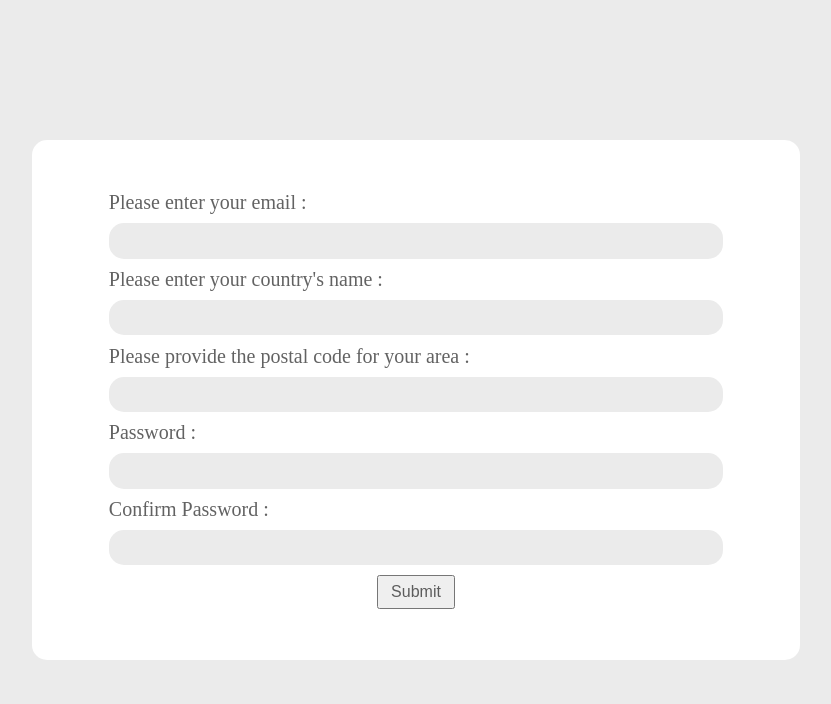
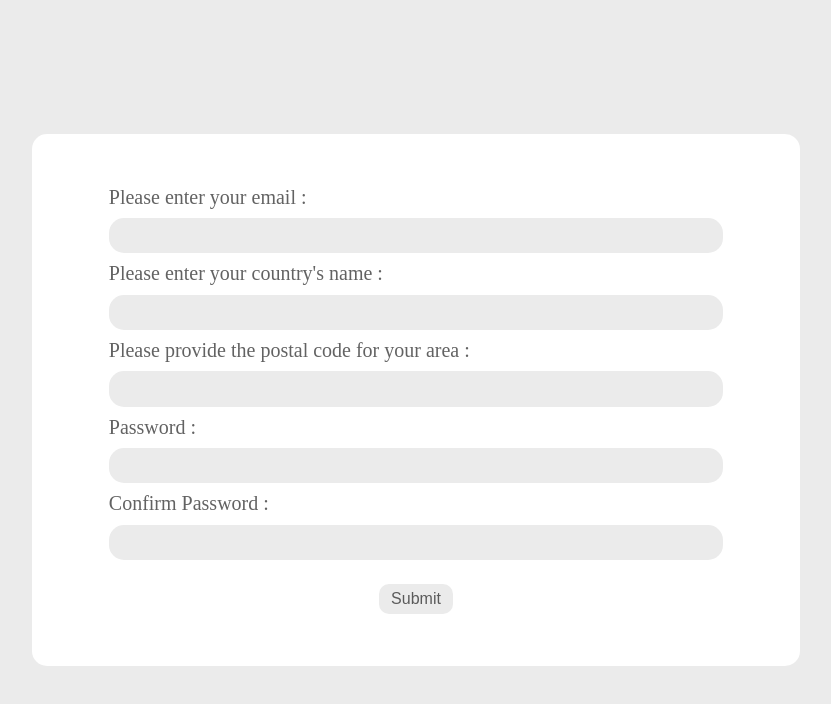
Before and after one commit to Z-K11/formValidationWithJavascript, a plain HTML site: page index.html in a window 1280 px wide. Shown: the whole page, without its empty margins (224-1055 px from the left). Drawn offline with Linux system fonts and the light colour scheme.

Commit message:
complete form style and structure

```diff
--- a/style.css
+++ b/style.css
@@ -58,4 +58,8 @@ input
     font-size: 16px;
     padding : 1% 2%;
     color: rgba(0, 0, 0, 0.616);
+    border:none;
+    border-radius: 10px;
+    margin-top: 15px;
+    background-color: rgb(235, 235, 235);
 }
```
